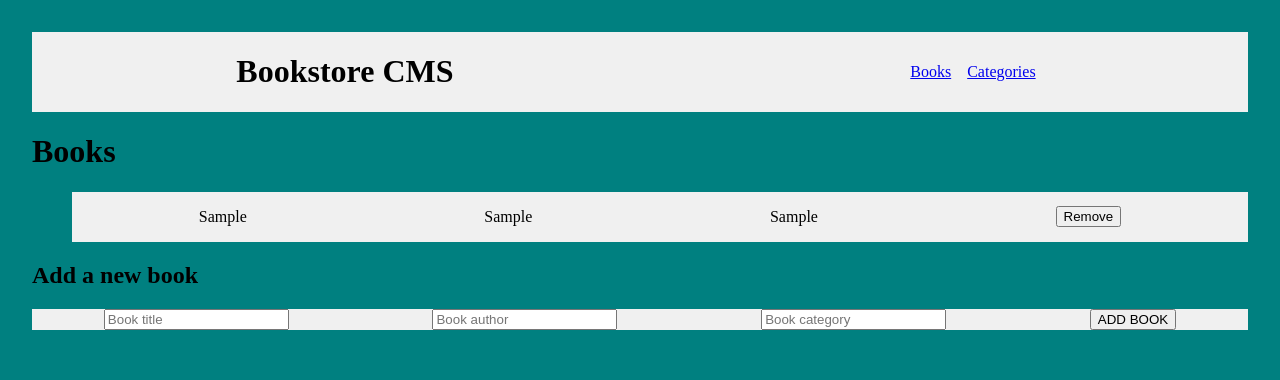
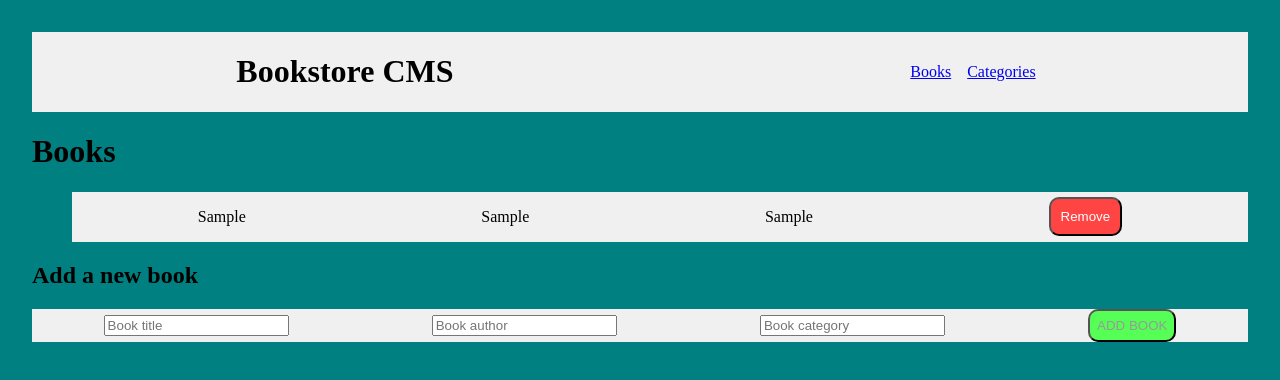
Before and after one commit to Solobarine/book-store, a React (Create React App) app: page / in a window 1280 px wide. Both pictures are taken after typing "Sample", "Sample", "Sample" into the empty fields and a click on the button "ADD BOOK". Shown: the top 380 px of the page. Built offline with nearby package versions, Linux system fonts and the light colour scheme; no server answers.

Commit message:
Add styles

```diff
--- a/src/App.css
+++ b/src/App.css
@@ -17,3 +17,17 @@
   align-items: center;
   background-color: #f0f0f0;
 }
+
+.bookStyle button {
+  padding: 10px;
+  color: #fff;
+  background-color: #f44;
+  border-radius: 10px;
+}
+
+form button {
+  padding: 7px;
+  color: #999;
+  background-color: #5f5;;
+  border-radius: 10px;
+}
```
